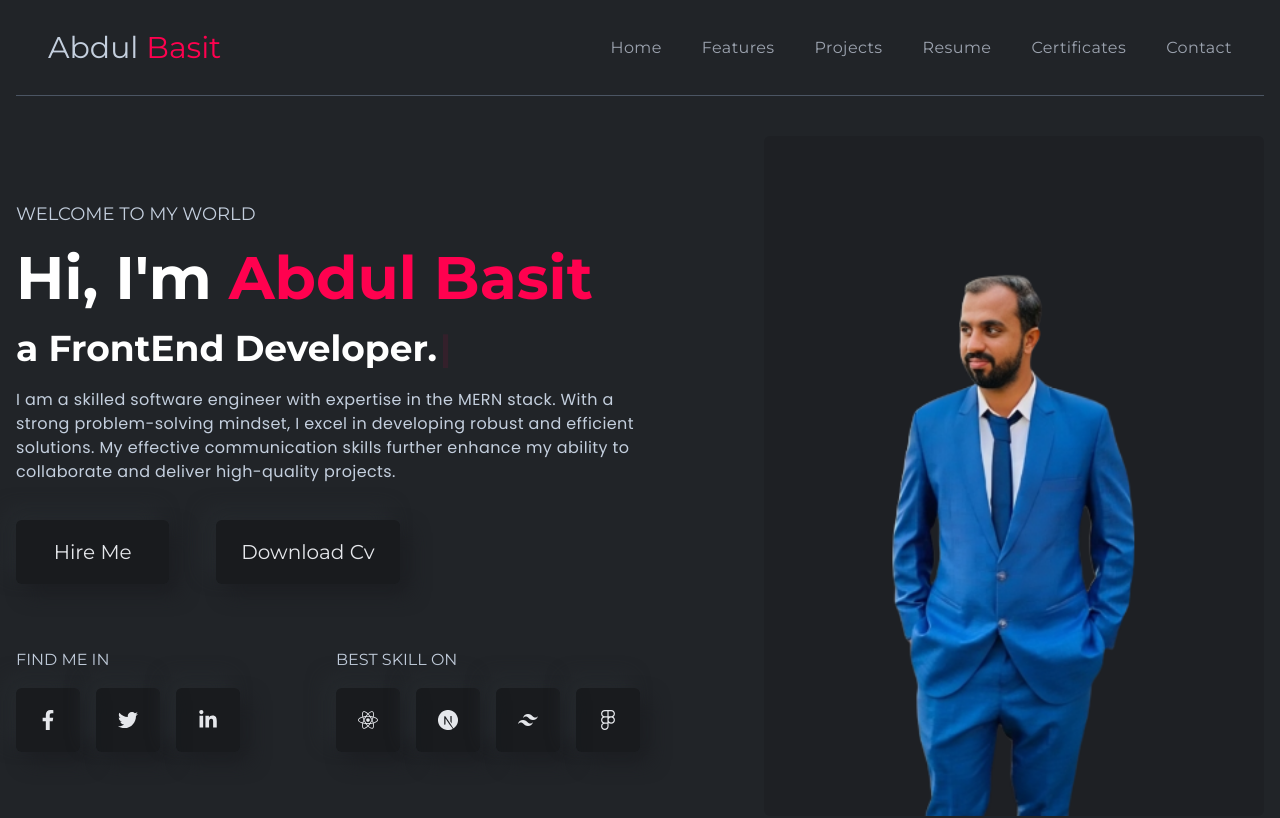
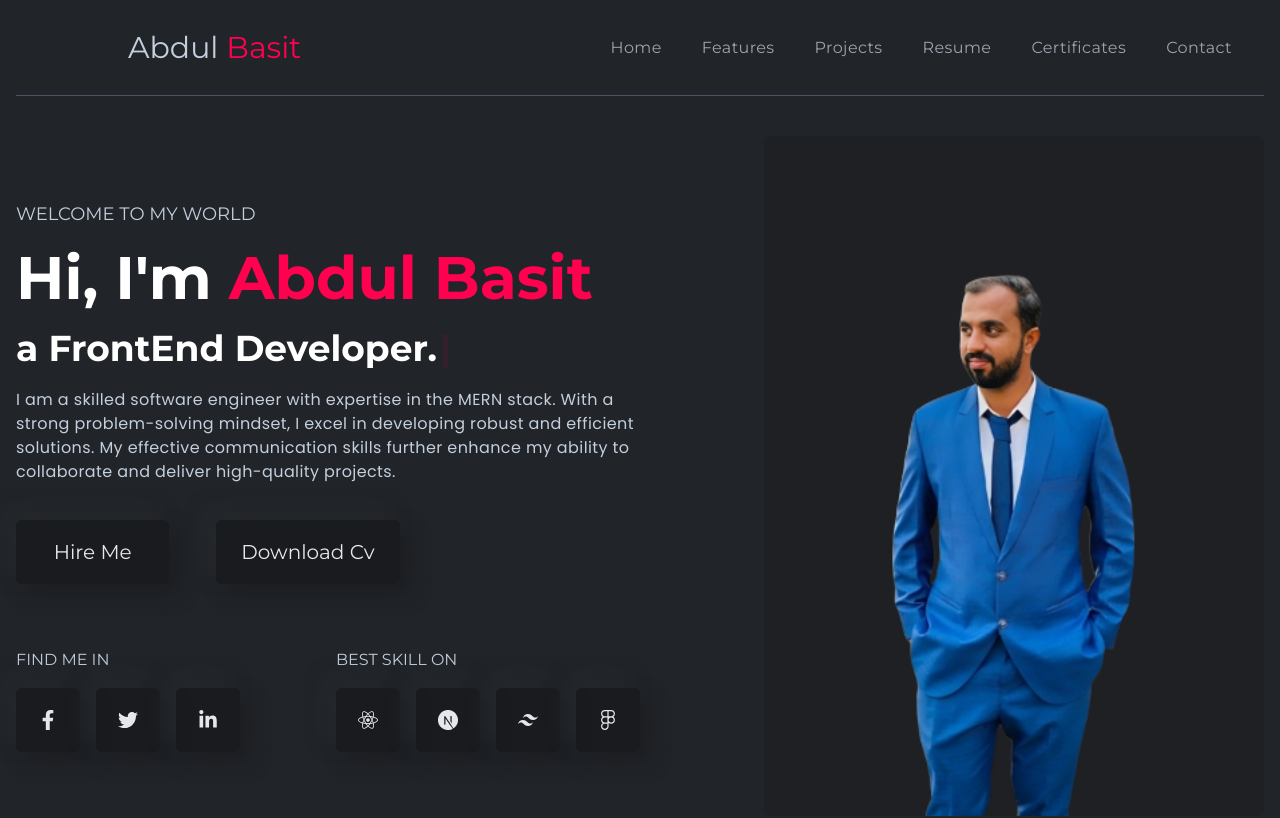
Before and after one commit to BasitShahan/portfolio, a React (Create React App) app: page / in a window 1280 px wide. Shown: the top 818 px of the page. Built offline with nearby package versions, Linux system fonts and the light colour scheme.

Commit message:
changes fixed

```diff
--- a/src/components/navbar/Navbar.js
+++ b/src/components/navbar/Navbar.js
@@ -11,7 +11,7 @@ const Navbar = () => {
   const [showMenu, setShowMenu]=useState(false)
   return (
     <div className="w-full h-24 sticky top-0 z-50 bg-bodyColor  flex justify-between items-center font-titleFont border-b-[1px] border-b-gray-600">
-      <div  className='md:mx-8 text-2xl'>
+      <div  className='md:mx-28 text-2xl'>
         <h1 className='lg:text-3xl text-lg '>Abdul   <span className='text-designColor  capitalize'>Basit</span> </h1>
       </div>
       <div>
--- a/src/components/projects/Projects.js
+++ b/src/components/projects/Projects.js
@@ -74,7 +74,8 @@ const Projects = () => {
           des="Watch Website, meticulously crafted with HTML, CSS, and Bootstrap. Immerse yourself in a visually stunning and user-friendly interface as you explore the latest timepieces and horological wonders. With its responsive design and seamless navigation, the Watch Website provides an exceptional browsing experience for enthusiasts and collectors alike. Uncover the artistry of watchmaking through this captivating website"
           src={projectTwo}
         />
-        <ProjectsCard
+
+        {/* <ProjectsCard
           title="Crud With Filteration"
           github="https://github.com/BasitShahan/redux_crud"
           des="MERN CRUD app, where all your data management needs are seamlessly addressed. Built with MongoDB, Express.js, React, and Node.js, this app enables you to effortlessly perform Create, Read, Update, and Delete operations. Explore the convenience of managing your data with ease and efficiency, making it an essential tool for your application development journey"
@@ -91,7 +92,7 @@ const Projects = () => {
           github="https://github.com/BasitShahan/Quiz_App"
           des="Quiz App, meticulously crafted with HTML, CSS, and Bootstrap. Immerse yourself in a visually stunning and user-friendly interface as you explore the latest timepieces and horological wonders. With its responsive design and seamless navigation, the Watch Website provides an exceptional browsing experience for enthusiasts and collectors alike. Uncover the artistry of watchmaking through this captivating website"
           src={projectTen}
-        />
+        /> */}
 
       </div>
     </section>
--- a/src/index.css
+++ b/src/index.css
@@ -21,6 +21,46 @@
 }
 }
 
+
+
+.scroll-container {
+    width: 300px;
+    height: 200px; /* Set a specific height to see the scrollbar */
+    overflow-y: auto;
+    background-color: #171717;
+    padding: 10px;
+    margin: 20px;
+}
+
+.stroke-text {
+    -webkit-text-stroke: 0.5px white; /* White stroke */
+    /* color: transparent; Make the text color transparent */
+}
+
+.content {
+    height: 400px; /* Ensure the content height is greater than the container */
+    background-color: #280253;
+    padding: 10px;
+    color: #fff;
+}
+
+::-webkit-scrollbar {
+    width: 12px;
+}
+
+::-webkit-scrollbar-track {
+    background: black;
+}
+
+::-webkit-scrollbar-thumb {
+    background-color: gray;
+    border-radius: 10px;
+    border: 3px solid #171717;
+}
+
+
+
+
 .active {
     color: white;
 }
```
Also changed, not shown: src/components/banner/LeftBanner.js (+8 -10 lines).
